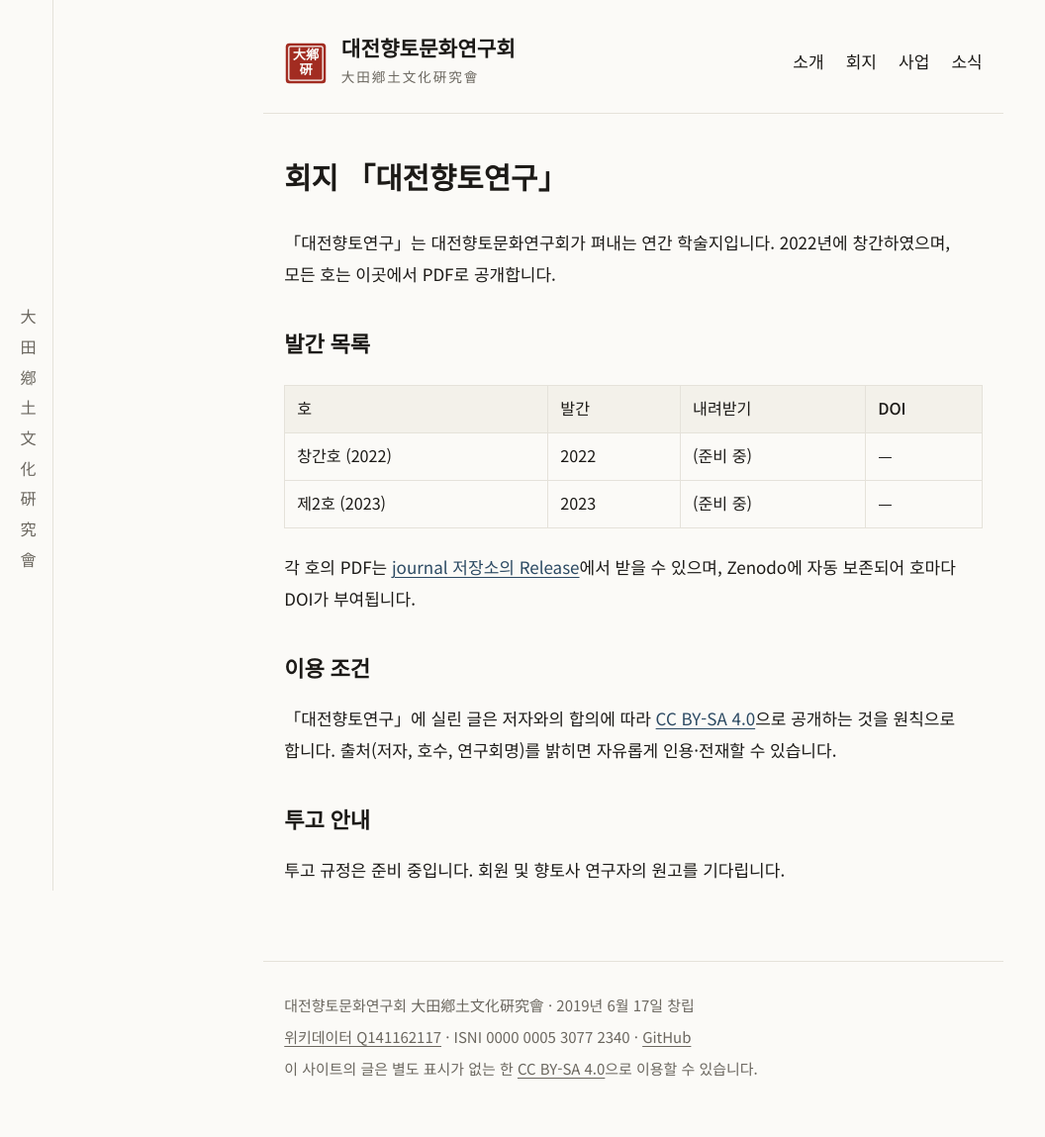
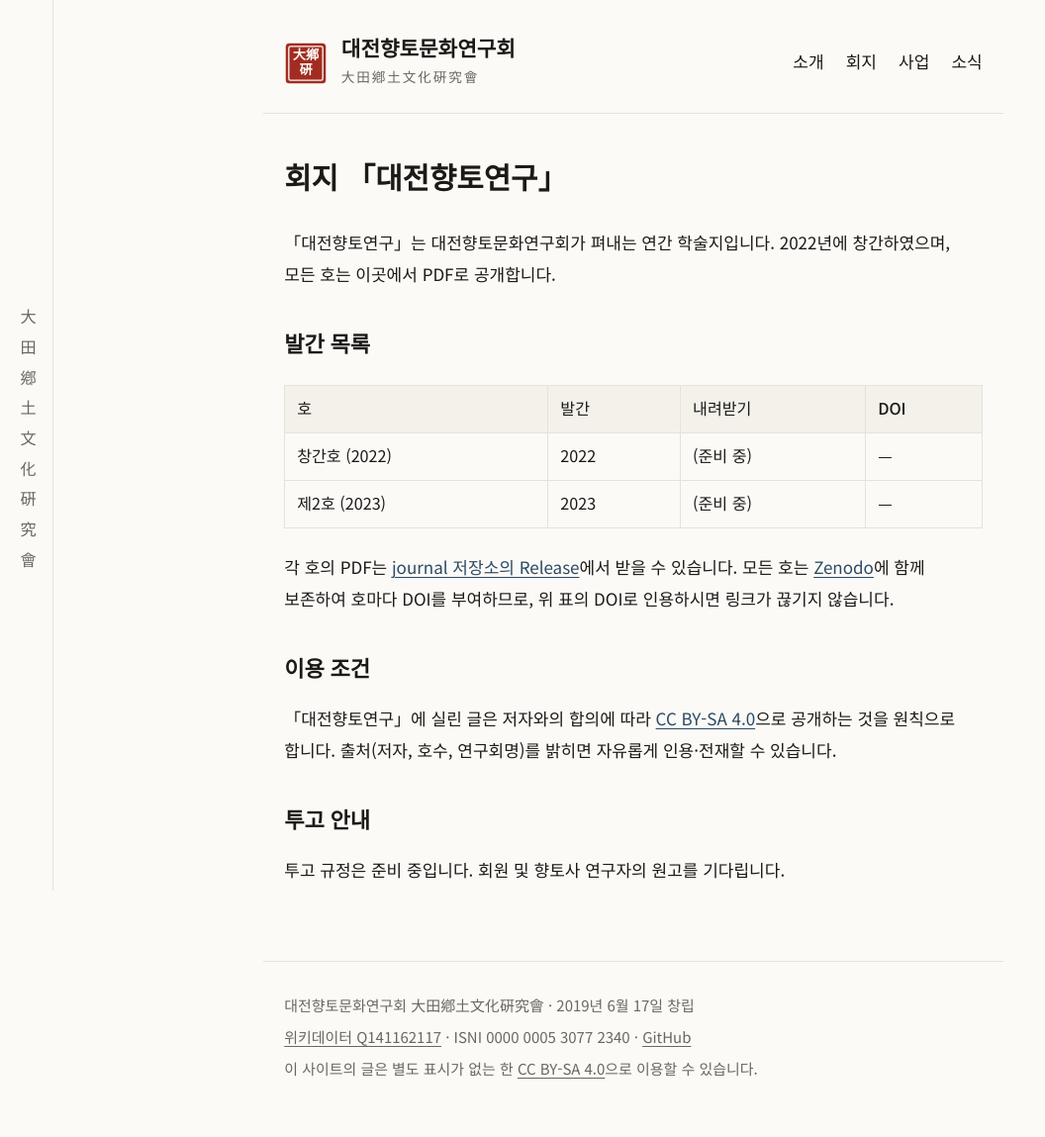
Before and after one commit to daehyang/daehyang.github.io, a Jekyll site: the page built from journal.md, in a window 1280 px wide. Shown: the whole page at 99% size, without its empty margins (0-1056 px from the left). Built offline with Jekyll 4.4.1, drawn with Linux system fonts in a browser that asks for light colours.

Commit message:
회지 안내문의 Zenodo 보존 설명을 실제 절차에 맞게 수정

```diff
--- a/journal.md
+++ b/journal.md
@@ -14,7 +14,8 @@ permalink: /journal/
 | 제2호 (2023) | 2023 | (준비 중) | — |
 
 각 호의 PDF는 [journal 저장소의 Release](https://github.com/daehyang/journal/releases)에서
-받을 수 있으며, Zenodo에 자동 보존되어 호마다 DOI가 부여됩니다.
+받을 수 있습니다. 모든 호는 [Zenodo](https://zenodo.org)에 함께 보존하여 호마다 DOI를 부여하므로,
+위 표의 DOI로 인용하시면 링크가 끊기지 않습니다.
 
 ## 이용 조건
 
```
